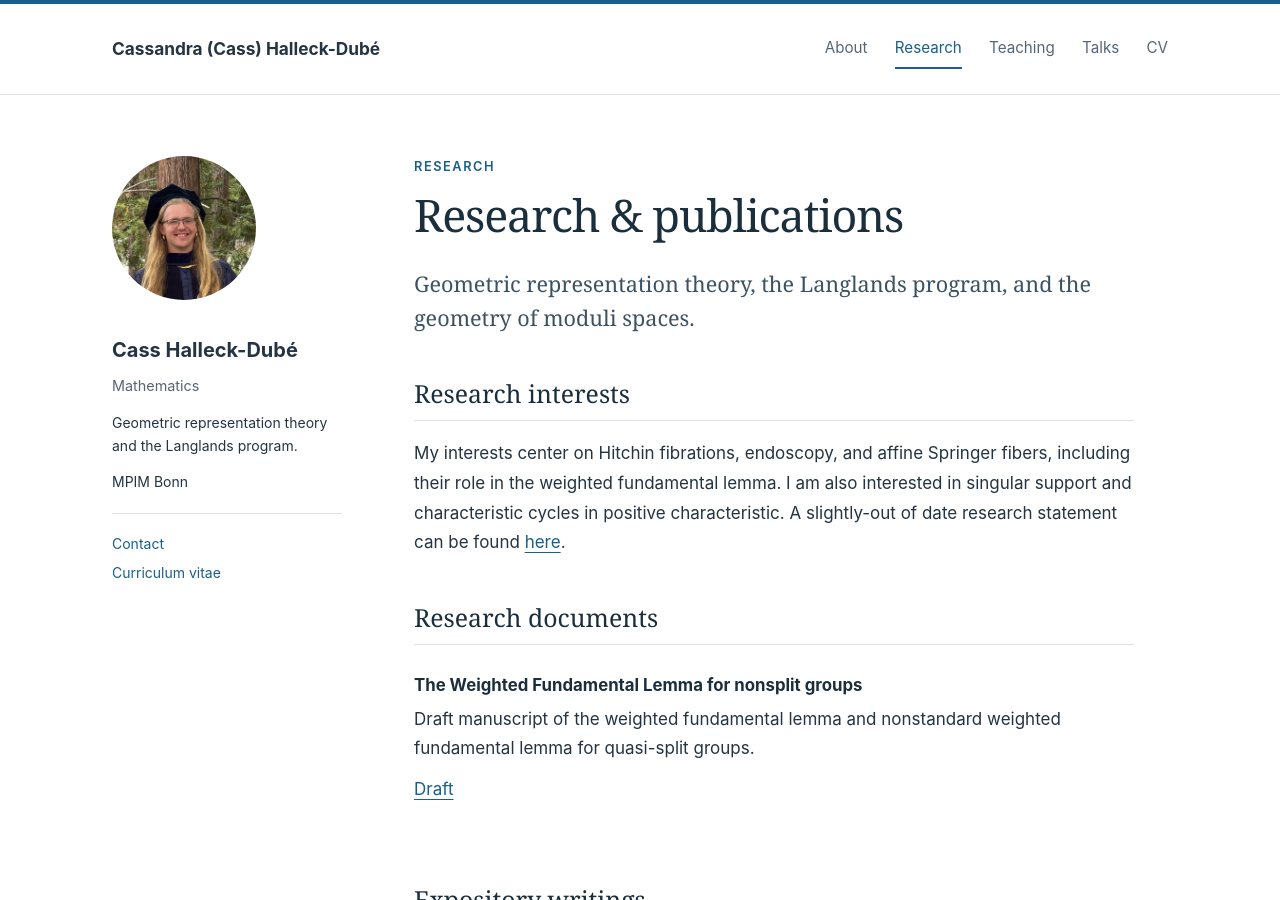
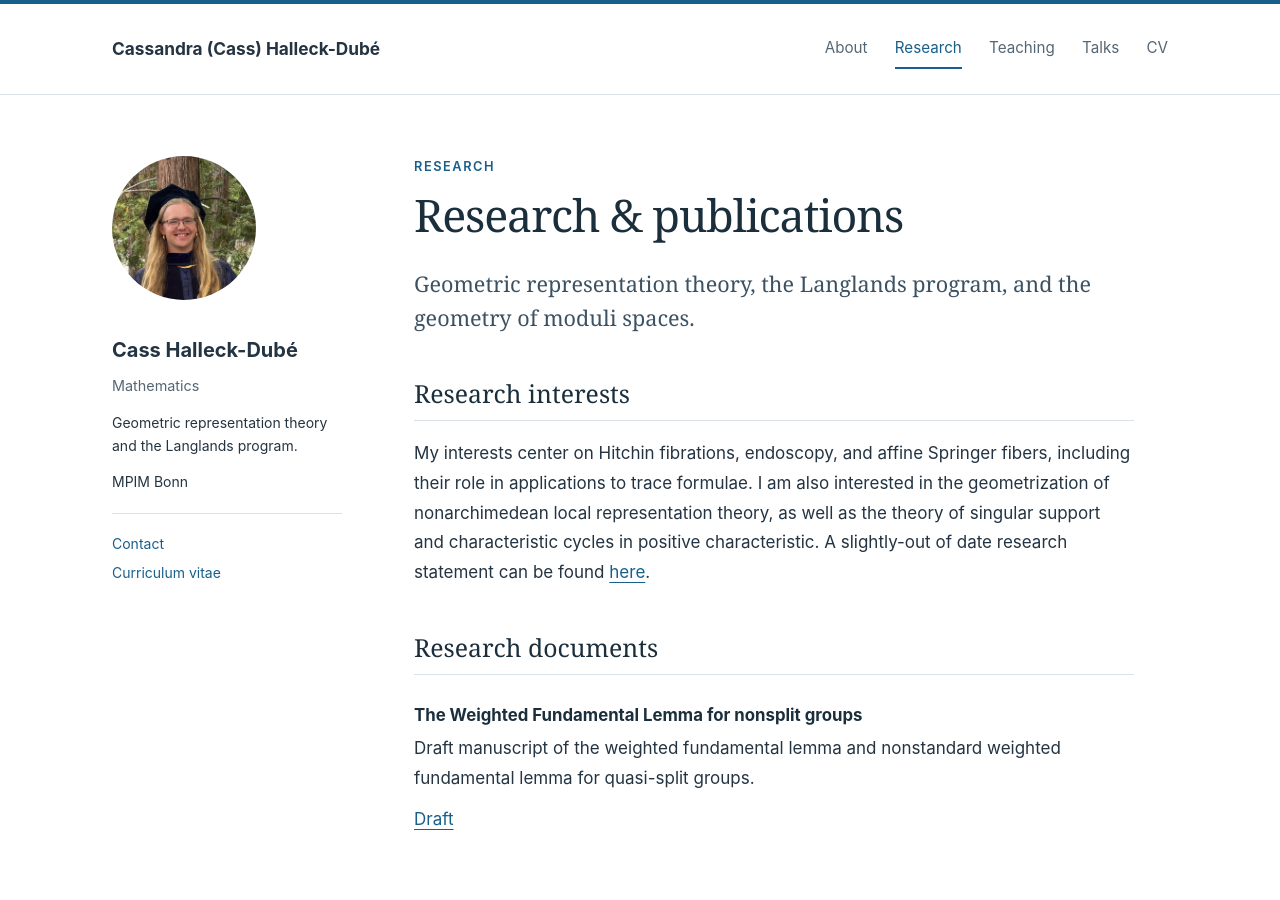
Before and after one commit to challeckdube/challeckdube.github.io, a Jekyll site: the page built from research.html, in a window 1280 px wide and 900 px high. Built offline with Jekyll 4.4.1, drawn with Linux system fonts in a browser that asks for light colours.

Commit message:
Update research interests and add new topics

```diff
--- a/research.html
+++ b/research.html
@@ -9,7 +9,7 @@
 
 <section>
   <h2>Research interests</h2>
-  <p>My interests center on Hitchin fibrations, endoscopy, and affine Springer fibers, including their role in the weighted fundamental lemma. I am also interested in singular support and characteristic cycles in positive characteristic. A slightly-out of date research statement can be found <a href="/files/research/research-statement.pdf">here</a>.</p>
+  <p>My interests center on Hitchin fibrations, endoscopy, and affine Springer fibers, including their role in applications to trace formulae. I am also interested in the geometrization of nonarchimedean local representation theory, as well as the theory of singular support and characteristic cycles in positive characteristic. A slightly-out of date research statement can be found <a href="/files/research/research-statement.pdf">here</a>.</p>
 </section>
 
 <section>
```
